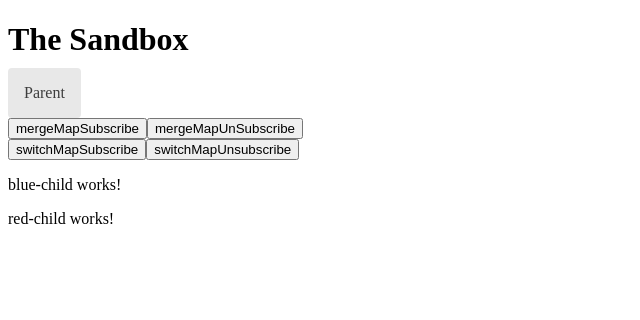
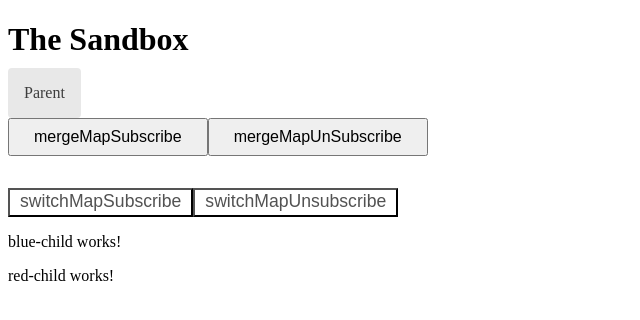
Before and after one commit to eigenman38/sandbox, an Angular app: page /parent in a window 1280 px wide. Shown: the top 320 px of the page, without its empty margins (0-640 px from the left). Built offline with nearby package versions, Linux system fonts and the light colour scheme.

Commit message:
added takeuntil destroy subscribe

```diff
--- a/src/app/app-routing.module.ts
+++ b/src/app/app-routing.module.ts
@@ -4,7 +4,7 @@ import { ParentComponent } from './parent/parent.component';
 
 const routes: Routes = [
   { path: 'parent', component: ParentComponent },
-  { path: '', redirectTo: '/', pathMatch: 'full' },
+  { path: '**', redirectTo: '/', pathMatch: 'full' },
 ];
 
 @NgModule({
--- a/src/app/parent/parent.component.css
+++ b/src/app/parent/parent.component.css
@@ -0,0 +1,22 @@
+.merge-map-button {
+  padding: 0.5rem 1.5rem;
+  font-size: 1rem;
+  margin-bottom: 2rem;
+}
+
+.merge-map-button:hover {
+  color: white;
+  background-color: #42545c;
+}
+
+button.switch-map {
+  background-color: white;
+  color: #525252;
+  font-size: 1.1rem;
+  padding: 1px 10px 3px 10px;
+}
+
+button.switch-map:hover {
+  background-color: #525252;
+  color: white;
+}
--- a/src/app/parent/parent.component.html
+++ b/src/app/parent/parent.component.html
@@ -1,12 +1,20 @@
-<button (click)="mergeMapSubscribe()">mergeMapSubscribe</button>
+<button class="merge-map-button" (click)="mergeMapSubscribe()">
+  mergeMapSubscribe
+</button>
 
-<button (click)="mergeMapUnsubscribe()">mergeMapUnSubscribe</button>
+<button class="merge-map-button" (click)="mergeMapUnsubscribe()">
+  mergeMapUnSubscribe
+</button>
 
 <br />
 
-<button (click)="switchMapSubscribe()">switchMapSubscribe</button>
+<button class="switch-map" (click)="switchMapSubscribe()">
+  switchMapSubscribe
+</button>
 
-<button (click)="switchMapUnsubscribe()">switchMapUnsubscribe</button>
+<button class="switch-map" (click)="switchMapUnsubscribe()">
+  switchMapUnsubscribe
+</button>
 
 <app-blue-child></app-blue-child>
 <app-red-child></app-red-child>
--- a/src/app/parent/parent.component.ts
+++ b/src/app/parent/parent.component.ts
@@ -1,6 +1,6 @@
-import { Component, OnDestroy, OnInit } from '@angular/core';
-import { of, interval, Observable, Subscription } from 'rxjs';
-import { mergeMap, map, switchMap } from 'rxjs/operators';
+import { Component, ElementRef, OnDestroy, OnInit } from '@angular/core';
+import { of, interval, Observable, Subscription, Subject } from 'rxjs';
+import { mergeMap, map, switchMap, takeUntil } from 'rxjs/operators';
 
 @Component({
   selector: 'app-parent',
@@ -14,11 +14,18 @@ export class ParentComponent implements OnInit {
   private switchMapSubscription: Subscription | undefined;
   private switchMapResult$: Observable<string> | undefined;
 
+  private destroyed$: Subject<boolean> = new Subject<boolean>();
+
+  private selector: string;
+
   readonly letters = of('a', 'b', 'c');
 
-  constructor() {}
+  constructor(private elementRef: ElementRef) {
+    this.selector = elementRef.nativeElement.tagName;
+  }
 
   ngOnInit(): void {
+    console.log(`ngOnInit: ${this.selector}`);
     this.mergeMapResult$ = this.letters.pipe(
       mergeMap((x) => interval(1000).pipe(map((i) => x + i)))
     );
@@ -28,15 +35,16 @@ export class ParentComponent implements OnInit {
     );
   }
   ngOnDestroy(): void {
-    this.mergeMapUnsubscribe();
-    this.switchMapUnsubscribe();
+    this.destroyed$.next(true);
+    this.destroyed$.unsubscribe();
+    console.log(`ngOnDestroy: ${this.selector}`);
   }
 
   mergeMapSubscribe() {
     this.mergeMapUnsubscribe();
-    this.mergeMapSubscription = this.mergeMapResult$?.subscribe((x) =>
-      console.log(x)
-    );
+    this.mergeMapResult$
+      ?.pipe(takeUntil(this.destroyed$))
+      .subscribe((x) => console.log(x));
   }
 
   mergeMapUnsubscribe() {
@@ -46,9 +54,9 @@ export class ParentComponent implements OnInit {
   //switchMap
   switchMapSubscribe() {
     this.switchMapUnsubscribe();
-    this.switchMapSubscription = this.switchMapResult$?.subscribe((x) =>
-      console.log(x)
-    );
+    this.switchMapResult$
+      ?.pipe(takeUntil(this.destroyed$))
+      .subscribe((x) => console.log(x));
   }
 
   switchMapUnsubscribe() {
```
